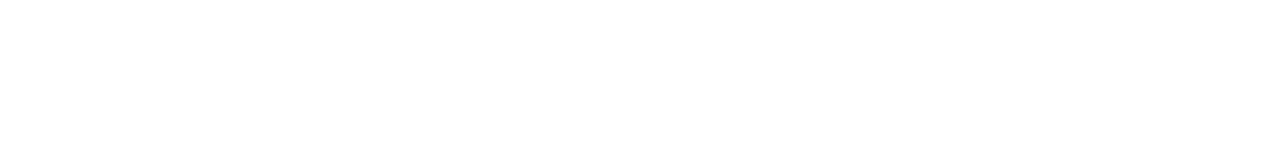
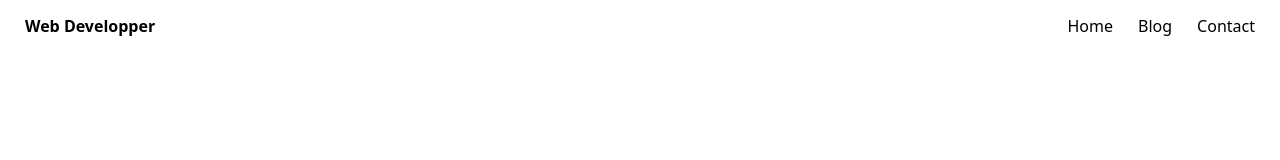
Before and after one commit to gabogemp/portfolio, an Astro site: page / in a window 1280 px wide. Built offline with nearby package versions, Linux system fonts and the light colour scheme; Astro itself is replaced by a stand-in of ours.

Commit message:
styling navbar

```diff
--- /dev/null
+++ b/src/components/Navigation.astro
@@ -0,0 +1,37 @@
+---
+
+---
+
+<header>
+  <h4>Web Developper</h4>
+  <ul>
+    <li>Home</li>
+    <li>Blog</li>
+    <li>Contact</li>
+  </ul>
+</header>
+
+<style>
+  h4 {
+    padding-left: 25px;
+  }
+
+  a {
+    text-decoration: none;
+  }
+
+  ul {
+    list-style-type: none;
+    display: flex;
+  }
+
+  li {
+    padding-right: 25px;
+  }
+
+  header {
+    display: flex;
+    justify-content: space-between;
+    padding: 15px 0 10px 0;
+  }
+</style>
--- a/src/layouts/Layout.astro
+++ b/src/layouts/Layout.astro
@@ -4,6 +4,7 @@
 }
 
 const { title } = Astro.props;
+import Navigation from "../components/Navigation.astro";
 ---
 
 <!doctype html>
@@ -17,12 +18,22 @@
     <title>{title}</title>
   </head>
   <body>
+    <Navigation />
     <slot />
   </body>
 </html>
+
 <style is:global>
   :root {
+    color-scheme: dark light;
   }
+
+  * {
+    box-sizing: border-box;
+    margin: 0;
+    padding: 0;
+  }
+
   html {
     font-family: system-ui, sans-serif;
   }
--- a/src/pages/index.astro
+++ b/src/pages/index.astro
@@ -3,7 +3,7 @@
 
 ---
 
-<Layout title="Welcome to Astro.">
+<Layout title="gempDev">
 	<main>
 
 	</main>
```
Lines whose indentation alone changed are shown as unchanged.
